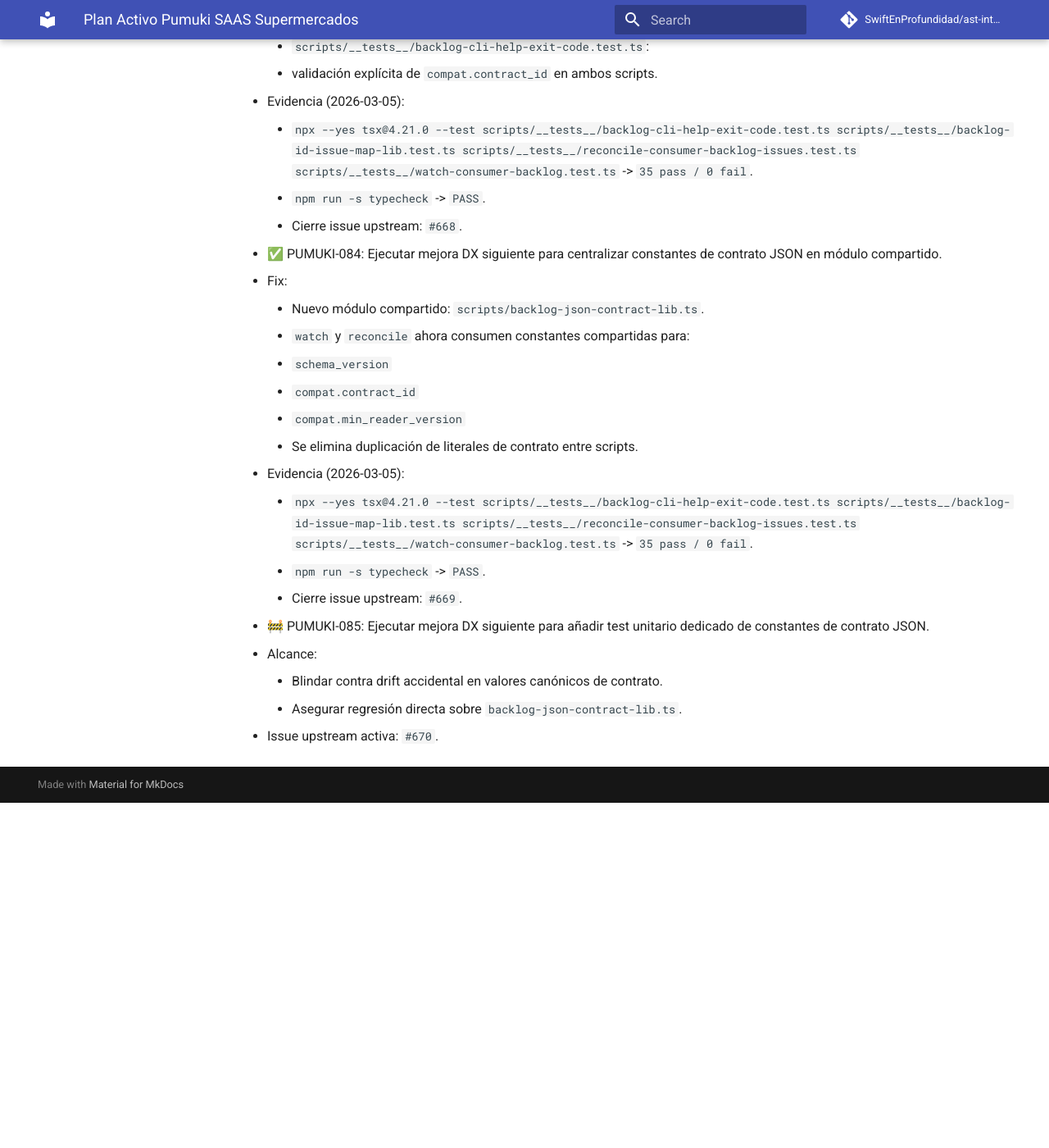
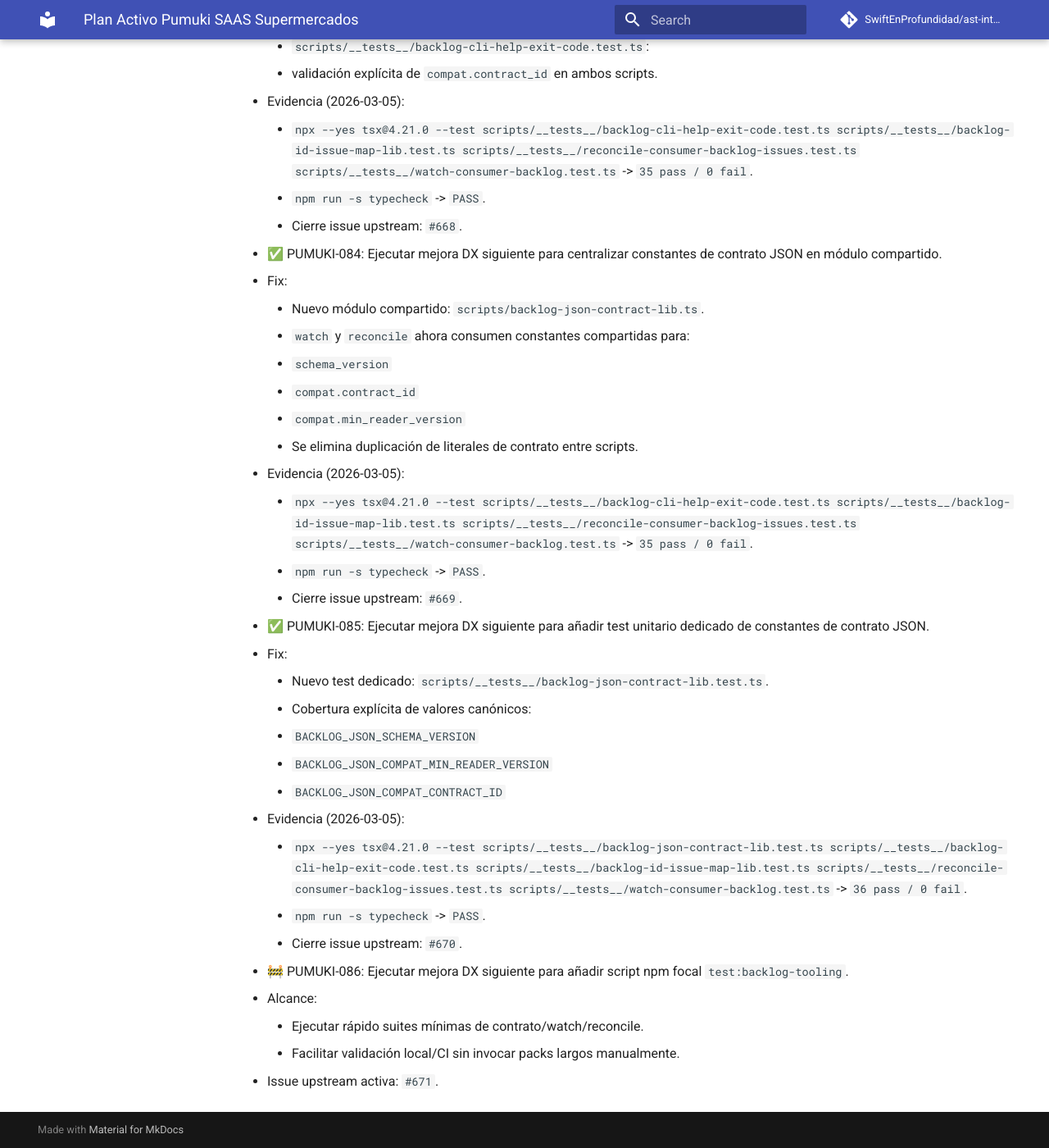
Before and after one commit to SwiftEnProfundidad/ast-intelligence-hooks, an MkDocs documentation site: the page built from docs/seguimiento-activo-pumuki-saas-supermercados.md, in a window 1280 px wide and 1400 px high, scrolled down 36336 px. Shown: the whole window at 82% size. Built offline with MkDocs 1.6.1 and Material for MkDocs 9.7.7, drawn with Linux system fonts in a browser that asks for light colours; comment, search, counter and statistics services are not loaded; before the commit the page ends 37315 px from its top, so only the background shows below that.

Commit message:
test(backlog-tools): add contract constants unit test

```diff
--- a/docs/seguimiento-activo-pumuki-saas-supermercados.md
+++ b/docs/seguimiento-activo-pumuki-saas-supermercados.md
@@ -972,8 +972,20 @@
     - `npm run -s typecheck` -> `PASS`.
     - Cierre issue upstream: `#669`.
 
-- 🚧 PUMUKI-085: Ejecutar mejora DX siguiente para añadir test unitario dedicado de constantes de contrato JSON.
+- ✅ PUMUKI-085: Ejecutar mejora DX siguiente para añadir test unitario dedicado de constantes de contrato JSON.
+  - Fix:
+    - Nuevo test dedicado: `scripts/__tests__/backlog-json-contract-lib.test.ts`.
+    - Cobertura explícita de valores canónicos:
+      - `BACKLOG_JSON_SCHEMA_VERSION`
+      - `BACKLOG_JSON_COMPAT_MIN_READER_VERSION`
+      - `BACKLOG_JSON_COMPAT_CONTRACT_ID`
+  - Evidencia (2026-03-05):
+    - `npx --yes tsx@4.21.0 --test scripts/__tests__/backlog-json-contract-lib.test.ts scripts/__tests__/backlog-cli-help-exit-code.test.ts scripts/__tests__/backlog-id-issue-map-lib.test.ts scripts/__tests__/reconcile-consumer-backlog-issues.test.ts scripts/__tests__/watch-consumer-backlog.test.ts` -> `36 pass / 0 fail`.
+    - `npm run -s typecheck` -> `PASS`.
+    - Cierre issue upstream: `#670`.
+
+- 🚧 PUMUKI-086: Ejecutar mejora DX siguiente para añadir script npm focal `test:backlog-tooling`.
   - Alcance:
-    - Blindar contra drift accidental en valores canónicos de contrato.
-    - Asegurar regresión directa sobre `backlog-json-contract-lib.ts`.
-  - Issue upstream activa: `#670`.
+    - Ejecutar rápido suites mínimas de contrato/watch/reconcile.
+    - Facilitar validación local/CI sin invocar packs largos manualmente.
+  - Issue upstream activa: `#671`.
```
Also changed, not shown: docs/registro-maestro-de-seguimiento.md (+2 -2 lines), 1 other file.
